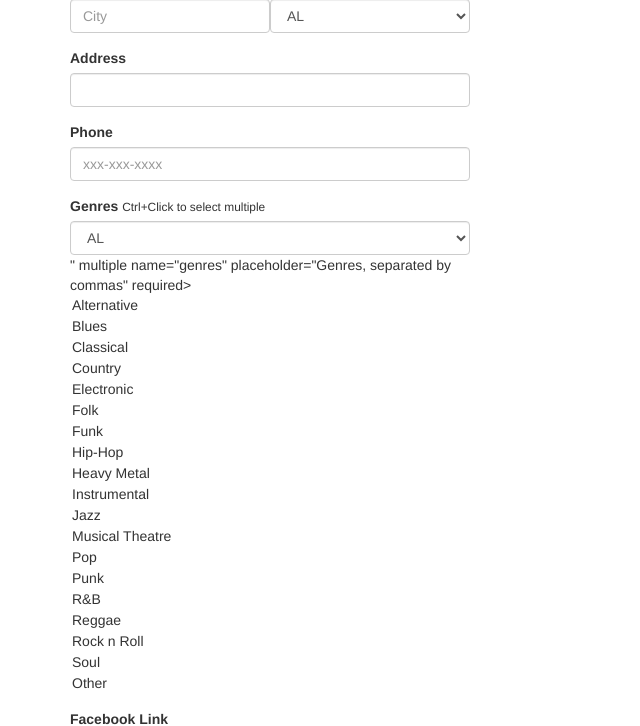
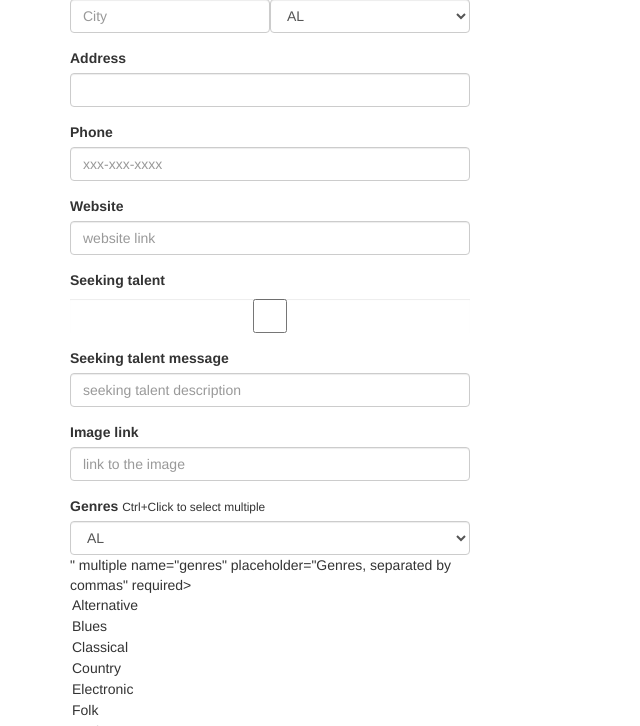
Before and after one commit to JakubBiskup/FSND_p1_fyyur, a Flask app: page /venues/1/edit in a window 1280 px wide. Shown: the part 236-962 px from the top of the page, without its empty margins (0-640 px from the left). Run offline with Flask 2, Linux system fonts and the light colour scheme; data that the repository does not hold is empty; some libraries are stand-ins or nearby versions.

Commit message:
Add columns to "Venue" table
add fields in VenueForm and new_venue, edit_venue templates, add columns to Venue model

```diff
--- a/starter_code/app.py
+++ b/starter_code/app.py
@@ -38,6 +38,10 @@
     genres = db.Column(db.ARRAY(db.String(50)),nullable=False)
     image_link = db.Column(db.String(500))
     facebook_link = db.Column(db.String(120))
+    website=db.Column(db.String(120))
+    seeking_talent=db.Column(db.Boolean())
+    seeking_description=db.Column(db.String(800))
+
     shows=db.relationship('Show',backref='venue')
 
     # TODO: implement any missing fields, as a database migration using Flask-Migrate
@@ -138,6 +142,9 @@
   data["image_link"]=venue.image_link
   data["facebook_link"]=venue.facebook_link
   data["address"]=venue.address
+  data["website"]=venue.website
+  data["seeking_talent"]=venue.seeking_talent
+  data["seeking_description"]=venue.seeking_description
   shows_there=Show.query.filter_by(venue_id=venue_id).all()
   shows_that_passed=[]
   count_of_past_shows=0
@@ -174,7 +181,14 @@
     phone=request.form.get('phone')
     genres=request.form.getlist('genres')
     facebook_link=request.form.get('facebook_link')
-    new_venue=Venue(name =name, city=city, state=state,address=address, phone=phone, genres=genres, facebook_link=facebook_link)
+    image_link=request.form.get('image_link')
+    website=request.form.get('website')
+    if request.form.get('seeking_talent'):
+      seeking_talent=True
+    else:
+      seeking_talent=False
+    seeking_description=request.form.get('seeking_description')
+    new_venue=Venue(image_link=image_link, website=website, seeking_talent=seeking_talent, seeking_description=seeking_description,name =name, city=city, state=state,address=address, phone=phone, genres=genres, facebook_link=facebook_link)
     db.session.add(new_venue)
     db.session.commit()
     flash('Venue ' + request.form['name'] + ' was successfully listed!')
@@ -297,6 +311,13 @@
     venue.phone=request.form.get('phone')
     venue.genres=request.form.getlist('genres')
     venue.facebook_link=request.form.get('facebook_link')
+    venue.image_link=request.form.get('image_link')
+    venue.website=request.form.get('website')
+    if request.form.get('seeking_talent'):
+      venue.seeking_talent=True
+    else:
+      venue.seeking_talent=False
+    venue.seeking_description=request.form.get('seeking_description')
     db.session.commit()
     flash('Venue ' + request.form['name'] + ' was successfully edited!')
   except:
--- a/starter_code/forms.py
+++ b/starter_code/forms.py
@@ -1,6 +1,6 @@
 from datetime import datetime
 from flask_wtf import Form
-from wtforms import StringField, SelectField, SelectMultipleField, DateTimeField
+from wtforms import StringField, SelectField, SelectMultipleField, DateTimeField, BooleanField
 from wtforms.validators import DataRequired, AnyOf, URL
 
 class ShowForm(Form):
@@ -22,6 +22,15 @@
     )
     city = StringField(
         'city', validators=[DataRequired()]
+    )
+    website = StringField(
+        'website'
+    )
+    seeking_talent = BooleanField(
+        'seeking_talent'
+    )
+    seeking_description = StringField(
+        'seeking_description'
     )
     state = SelectField(
         'state', validators=[DataRequired()],
--- a/starter_code/templates/forms/edit_venue.html
+++ b/starter_code/templates/forms/edit_venue.html
@@ -27,13 +27,29 @@
           <label for="phone">Phone</label>
           {{ form.phone(class_ = 'form-control', placeholder='xxx-xxx-xxxx', autofocus = true) }}
         </div>
+        <div class="form-group">
+          <label for="website">Website</label>
+          {{ form.website(class_ = 'form-control', placeholder='website link', autofocus = true) }}
+      </div>
+      <div class="form-group">
+        <label for="seeking_talent">Seeking talent</label>
+        {{ form.seeking_talent(class_ = 'form-control', placeholder='website link', autofocus = true) }}
+      </div>
+      <div class="form-group">
+        <label for="seeking_description">Seeking talent message</label>
+        {{ form.seeking_description(class_ = 'form-control', placeholder='seeking talent description', autofocus = true) }}
+      </div>
+      <div class="form-group">
+        <label for="image_link">Image link</label>
+        {{ form.image_link(class_ = 'form-control', placeholder='link to the image', autofocus=true)}}
+      </div>
       <div class="form-group">
         <label for="genres">Genres</label>
         <small>Ctrl+Click to select multiple</small>
         {{ form.genres(class_ = 'form-control', placeholder='Genres, separated by commas', id=form.state, autofocus = true) }}
       </div>
       <div class="form-group">
-          <label for="genres">Facebook Link</label>
+          <label for="facebook_link">Facebook Link</label>
           {{ form.facebook_link(class_ = 'form-control', placeholder='http://', id=form.state, autofocus = true) }}
         </div>
       <input type="submit" value="Edit Venue" class="btn btn-primary btn-lg btn-block">
```
Also changed, not shown: starter_code/migrations/versions/112e1bd500ac_.py (added, +32 -0 lines), starter_code/templates/forms/new_venue.html (+16 -0 lines).
